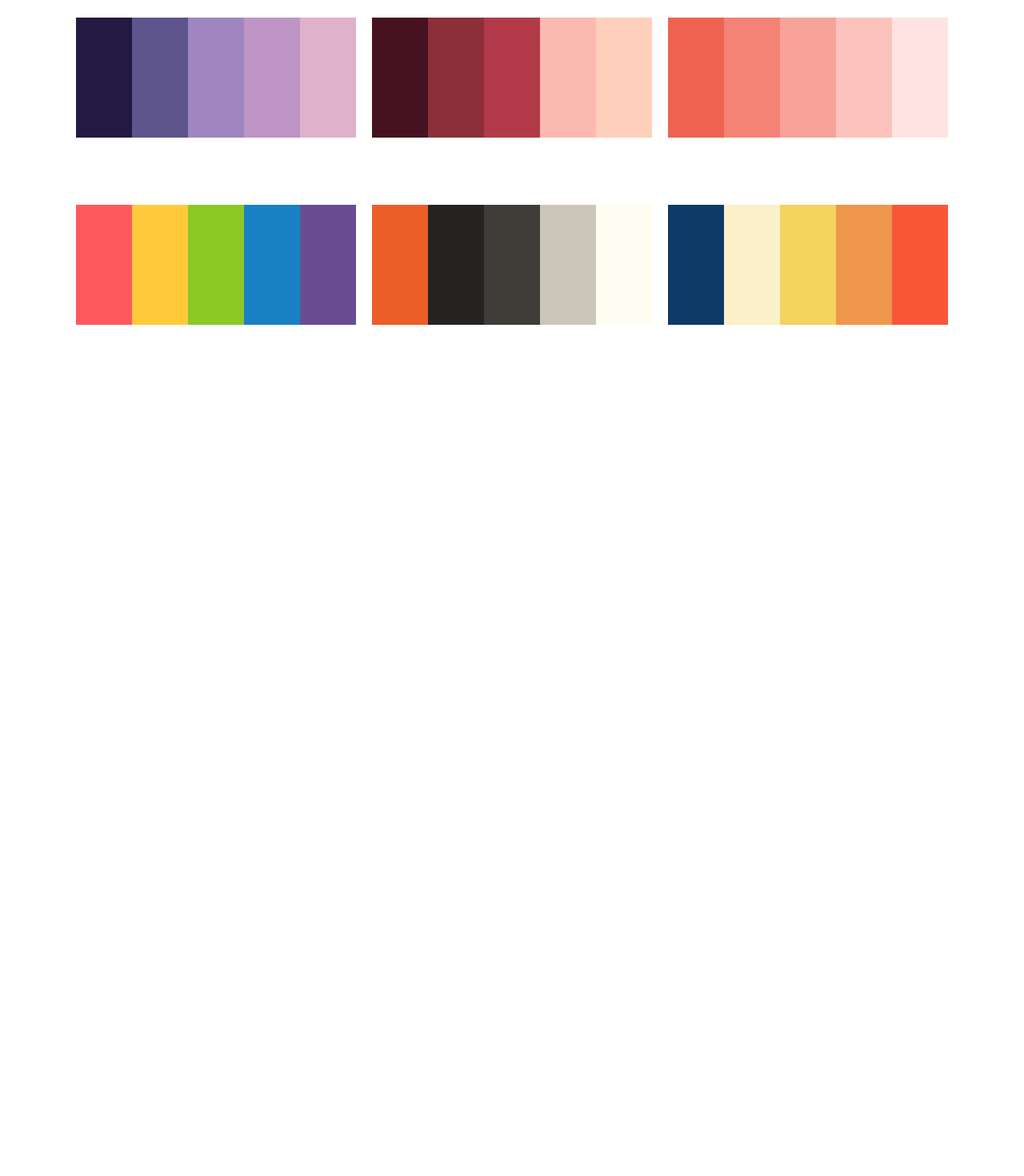
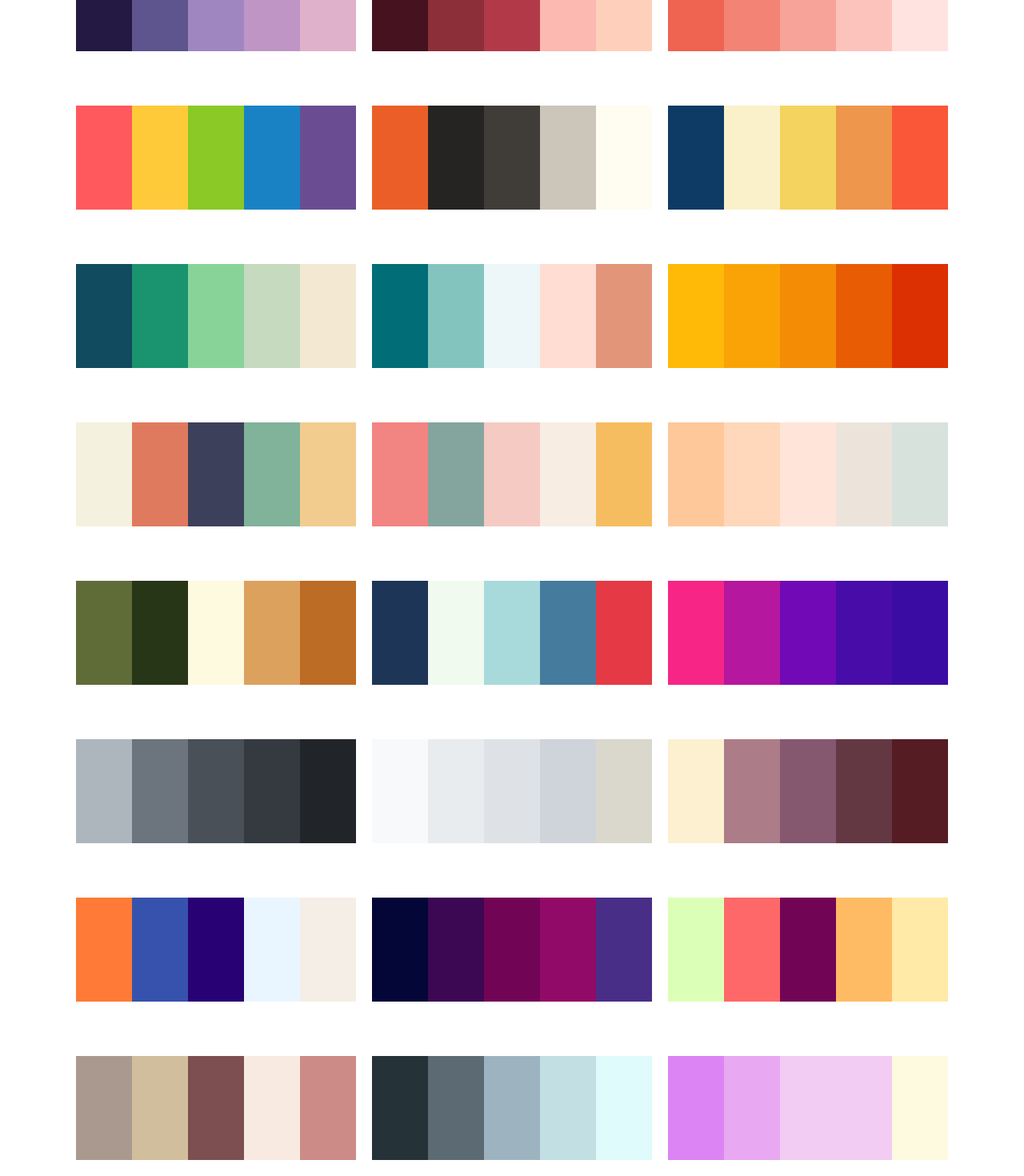
Before and after one commit to MayPhooPyaeSan/color-with-me, a React (Create React App) app in the folder coloring-app/: page / in a window 1280 px wide. Shown: the part 689-2159 px from the top of the page at 80% size. Before the commit the page ends 1115 px from the top, so only its background shows below. Built offline with nearby package versions, Linux system fonts and the light colour scheme.

Commit message:
added total 30 colors

```diff
--- a/coloring-app/package.json
+++ b/coloring-app/package.json
@@ -20,6 +20,7 @@
     "react-dom": "^18.2.0",
     "react-icons": "^5.0.1",
     "react-scripts": "5.0.1",
+    "react-slideshow-image": "^4.3.0",
     "styled-components": "^6.1.8",
     "typescript": "^4.9.5",
     "web-vitals": "^2.1.4"
--- a/coloring-app/src/App.css
+++ b/coloring-app/src/App.css
@@ -1,7 +1,7 @@
 .color-container {
   width: 350px;
   font-family: sans-serif;
-  margin-top: 4rem;
+  margin-top: 3rem;
 }
 
 .palette-wrapper {
@@ -15,7 +15,7 @@
 }
 
 .color-container .color {
-  height: 150px;
+  height: 130px;
 }
 
 .color {
@@ -83,6 +83,59 @@
     flex: 1 1 calc(50% - 20px);
   }
   .ColorPalette {
-    gap: 10px;
+    gap: 13px;
   }
 }
+
+.each-fade {
+  display: flex;
+  align-items: center;
+  flex-direction: column;
+  text-align: center;
+}
+
+.image-container {
+  width: 100%;
+  overflow: hidden;
+  margin-bottom: 10px;
+}
+
+img {
+  width: 100%;
+}
+
+/* slideshow.css */
+/* ... other styles ... */
+
+.slide-container {
+  position: fixed;
+  top: 50%;
+  left: 50%;
+  transform: translate(-50%, -50%);
+  background-color: white;
+  padding: 20px;
+  border: 1px solid #ddd;
+  box-shadow: 0 4px 8px rgba(0, 0, 0, 0.1);
+  transition: opacity 0.3s ease-in-out, visibility 0.3s ease-in-out;
+}
+
+.slide-container.visible {
+  opacity: 1;
+  visibility: visible;
+}
+
+.slide-container.hidden {
+  opacity: 0;
+  visibility: hidden;
+}
+
+.close-btn {
+  position: absolute;
+  top: 10px;
+  right: 10px;
+  cursor: pointer;
+  border: none;
+  background: none;
+  font-size: 16px;
+  color: #333;
+}
--- a/coloring-app/src/components/Home.tsx
+++ b/coloring-app/src/components/Home.tsx
@@ -13,6 +13,24 @@ const Home: React.FC = () => {
   const colors10 = ["ff595e", "ffca3a", "8ac926", "1982c4", "6a4c93"];
   const colors11 = ["eb5e28", "252422", "403d39", "ccc5b9", "fffcf2"];
   const colors12 = ["0d3b66", "faf0ca", "f4d35e", "ee964b", "f95738"];
+  const colors13 = ["114b5f", "1a936f", "88d498", "c6dabf", "f3e9d2"];
+  const colors14 = ["006d77", "83c5be", "edf6f9", "ffddd2", "e29578"];
+  const colors15 = ["ffba08", "faa307", "f48c06", "e85d04", "dc2f02"];
+  const colors16 = ["f4f1de", "e07a5f", "3d405b", "81b29a", "f2cc8f"];
+  const colors17 = ["f28482", "84a59d", "f5cac3", "f7ede2", "f6bd60"];
+  const colors18 = ["fec89a", "ffd7ba", "ffe5d9", "ece4db", "d8e2dc"];
+  const colors19 = ["606c38", "283618", "fefae0", "dda15e", "bc6c25"];
+  const colors20 = ["1d3557", "f1faee", "a8dadc", "457b9d", "e63946"];
+  const colors21 = ["f72585", "b5179e", "7209b7", "480ca8", "3a0ca3"];
+  const colors22 = ["adb5bd", "6c757d", "495057", "343a40", "212529"];
+  const colors23 = ["f8f9fa", "e9ecef", "dee2e6", "ced4da", "dad7cd"];
+  const colors24 = ["FDF0D1", "AC7D88", "85586F", "643843", "561C24"];
+  const colors25 = ["FE7A36", "3652AD", "280274", "E9F6FF", "F5EEE6"];
+  const colors26 = ["030637", "3C0753", "720455", "910A67", "492E87"];
+  const colors27 = ["DCFFB7", "FF6868", "720455", "FFBB64", "FFEAA7"];
+  const colors28 = ["aa998f", "d1be9c", "7d4f50", "f9eae1", "cc8b86"];
+  const colors29 = ["253237", "5c6b73", "9db4c0", "c2dfe3", "e0fbfc"];
+  const colors30 = ["DC84F3", "E9A8F2", "F3CCF3", "F3CCF3", "FEFAE0"];
 
   return (
     <div className="ColorPalette" style={{ padding: "20px" }}>
@@ -28,6 +46,24 @@ const Home: React.FC = () => {
       <ColorPalette colors={colors10} />
       <ColorPalette colors={colors11} />
       <ColorPalette colors={colors12} />
+      <ColorPalette colors={colors13} />
+      <ColorPalette colors={colors14} />
+      <ColorPalette colors={colors15} />
+      <ColorPalette colors={colors16} />
+      <ColorPalette colors={colors17} />
+      <ColorPalette colors={colors18} />
+      <ColorPalette colors={colors19} />
+      <ColorPalette colors={colors20} />
+      <ColorPalette colors={colors21} />
+      <ColorPalette colors={colors22} />
+      <ColorPalette colors={colors23} />
+      <ColorPalette colors={colors24} />
+      <ColorPalette colors={colors25} />
+      <ColorPalette colors={colors26} />
+      <ColorPalette colors={colors27} />
+      <ColorPalette colors={colors28} />
+      <ColorPalette colors={colors29} />
+      <ColorPalette colors={colors30} />
     </div>
   );
 };
```
Also changed, not shown: 1 other file (tests, documents, lock files or other folders).
